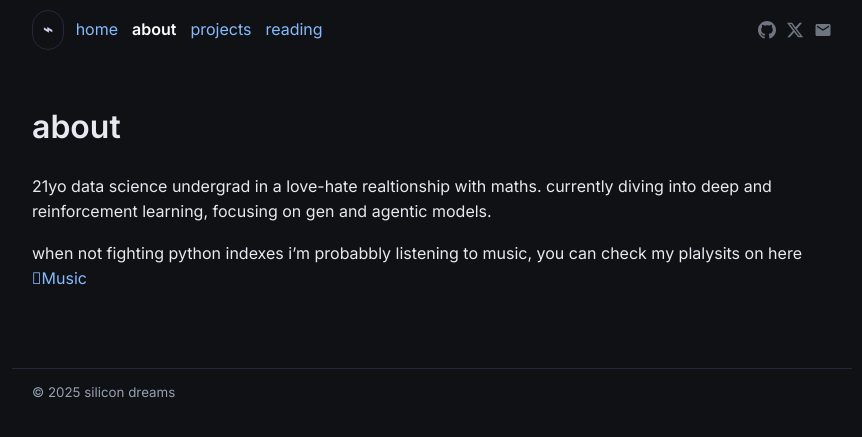
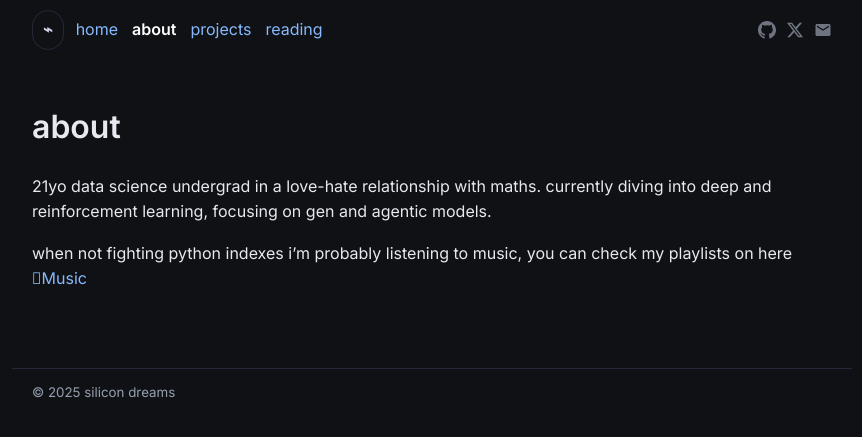
Before and after one commit to LAK3SHORE/cris.github.io, a Jekyll site: the page built from about.md, in a window 1280 px wide. Shown: the top 437 px of the page, without its empty margins (208-1070 px from the left). Built offline with Jekyll 4.4.1, drawn with Linux system fonts in a browser that asks for light colours.

Commit message:
Fix typos in about.md

```diff
--- a/about.md
+++ b/about.md
@@ -6,7 +6,7 @@ permalink: /about/
 
 # about
 
-21yo data science undergrad in a love-hate realtionship with maths.
+21yo data science undergrad in a love-hate relationship with maths.
 currently diving into deep and reinforcement learning, focusing on gen and agentic models.
 
-when not fighting python indexes i'm probabbly listening to music, you can check my plalysits on here [Music](https://music.apple.com/profile/alexturnerstan)
+when not fighting python indexes i'm probably listening to music, you can check my playlists on here [Music](https://music.apple.com/profile/alexturnerstan)
```
